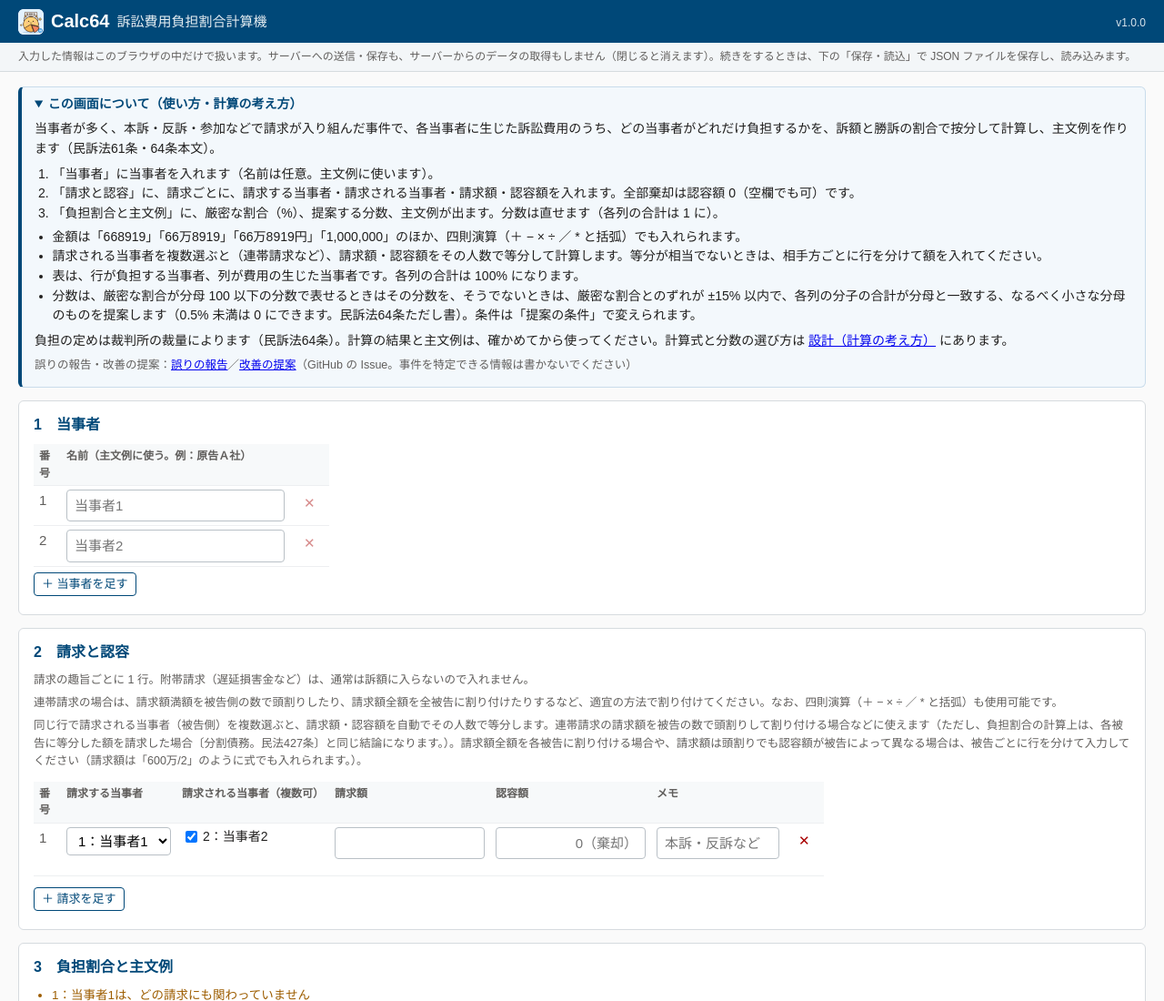
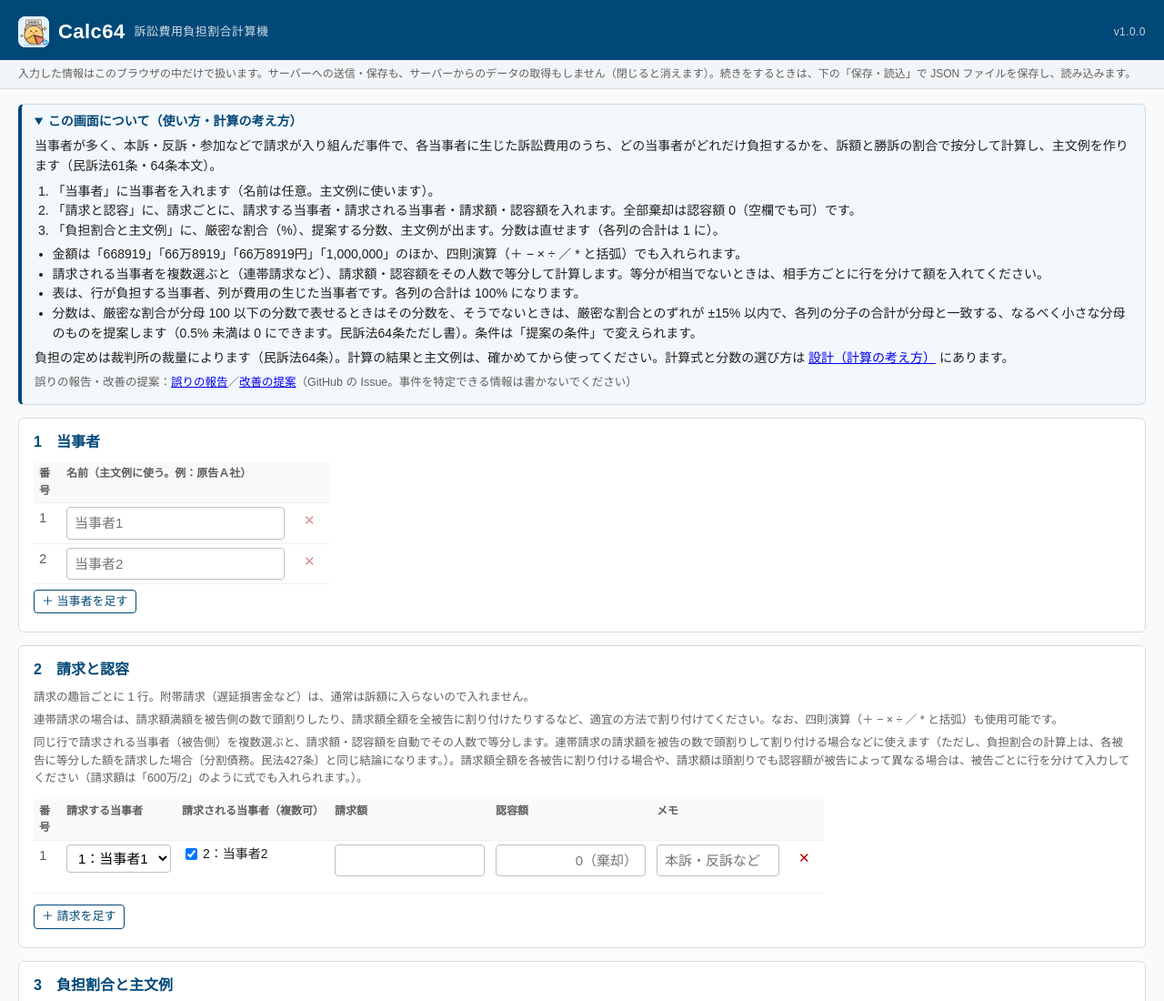
Before and after one commit to Ordinarylawyer/calc64, a website: page site/index.html in a window 1280 px wide. Shown: the top 1100 px of the page at 91% size. Drawn offline with Linux system fonts and the light colour scheme.

Commit message:
上部のタイトル部分のアイコンと見た目を judge388 にそろえる (#12)
Closes #11

上部のタイトル部分を、姉妹アプリの法定地上権 判定アプリ（judge388）と同じ見た目にそろえます。

- アイコンを 28px → 34px、角丸を 6px → 8px にする
- タイトル帯を高くし（上 18px・下 14px）、アプリ名を 20px → 22px にする
- 副題（訴訟費用負担割合計算機）を 15px → 13px・やや薄い色にする
- バージョン表示を右端に置き、タイトルを見出し（h1）にする
- タイトル帯の中身の幅を本文（最大 1400px）にそろえる

確認：`npm test` はすべて PASS。幅 1400px と 600px で表示を確認。

🤖 Generated with [Claude Code](https://claude.com/claude-code)

Co-authored-by: Claude Opus 5.5 <noreply@anthropic.com>

```diff
--- a/site/css/app.css
+++ b/site/css/app.css
@@ -7,11 +7,13 @@
 }
 * { box-sizing: border-box; }
 body { margin: 0; background: var(--bg); color: var(--text); font-size: 15px; line-height: 1.55; padding-bottom: 24px; }
-.top { background: var(--primary); color: #fff; display: flex; justify-content: space-between; align-items: center; padding: 8px 20px; gap: 12px; flex-wrap: wrap; }
-.brand { font-size: 20px; font-weight: 700; display: flex; align-items: center; gap: 8px; }
-.brand img { border-radius: 6px; background: #fff; }
-.brand-sub { font-size: 15px; font-weight: 400; opacity: .9; }
-.mver { font-size: 12px; opacity: .85; }
+/* 上部のタイトル帯（姉妹アプリの judge388 とそろえる） */
+.top { background: var(--primary); color: #fff; padding: 18px 0 14px; }
+.top-inner { max-width: 1400px; margin: 0 auto; padding: 0 20px; }
+.brand { margin: 0; font-size: 22px; font-weight: 700; letter-spacing: .02em; display: flex; align-items: center; gap: 10px; flex-wrap: wrap; }
+.brand img { border-radius: 8px; background: #fff; }
+.brand-sub { font-size: 13px; font-weight: 400; opacity: .8; }
+.mver { font-size: 12px; font-weight: 400; opacity: .75; margin-left: auto; }
 .privacy { margin: 0; padding: 6px 20px; font-size: 12px; color: var(--sub); background: #f3f6f8; border-bottom: 1px solid var(--border); }
 main { padding: 16px 20px; max-width: 1400px; margin: 0 auto; }
 .license { max-width: 1400px; margin: 8px auto 0; padding: 0 20px; font-size: 12px; color: var(--sub); }
--- a/site/index.html
+++ b/site/index.html
@@ -15,8 +15,9 @@
 </head>
 <body>
 <header class="top">
-  <div class="brand"><img src="icon-192.png" alt="" width="28" height="28">Calc64 <span class="brand-sub">訴訟費用負担割合計算機</span></div>
-  <div class="right"><span class="mver">v1.0.0</span></div>
+  <div class="top-inner">
+    <h1 class="brand"><img src="icon-192.png" alt="" width="34" height="34">Calc64 <span class="brand-sub">訴訟費用負担割合計算機</span><span class="mver">v1.0.0</span></h1>
+  </div>
 </header>
 <p class="privacy">入力した情報はこのブラウザの中だけで扱います。サーバーへの送信・保存も、サーバーからのデータの取得もしません（閉じると消えます）。続きをするときは、下の「保存・読込」で JSON ファイルを保存し、読み込みます。</p>
 <main id="app" aria-live="polite"><noscript>JavaScript を有効にしてください。</noscript></main>
```
